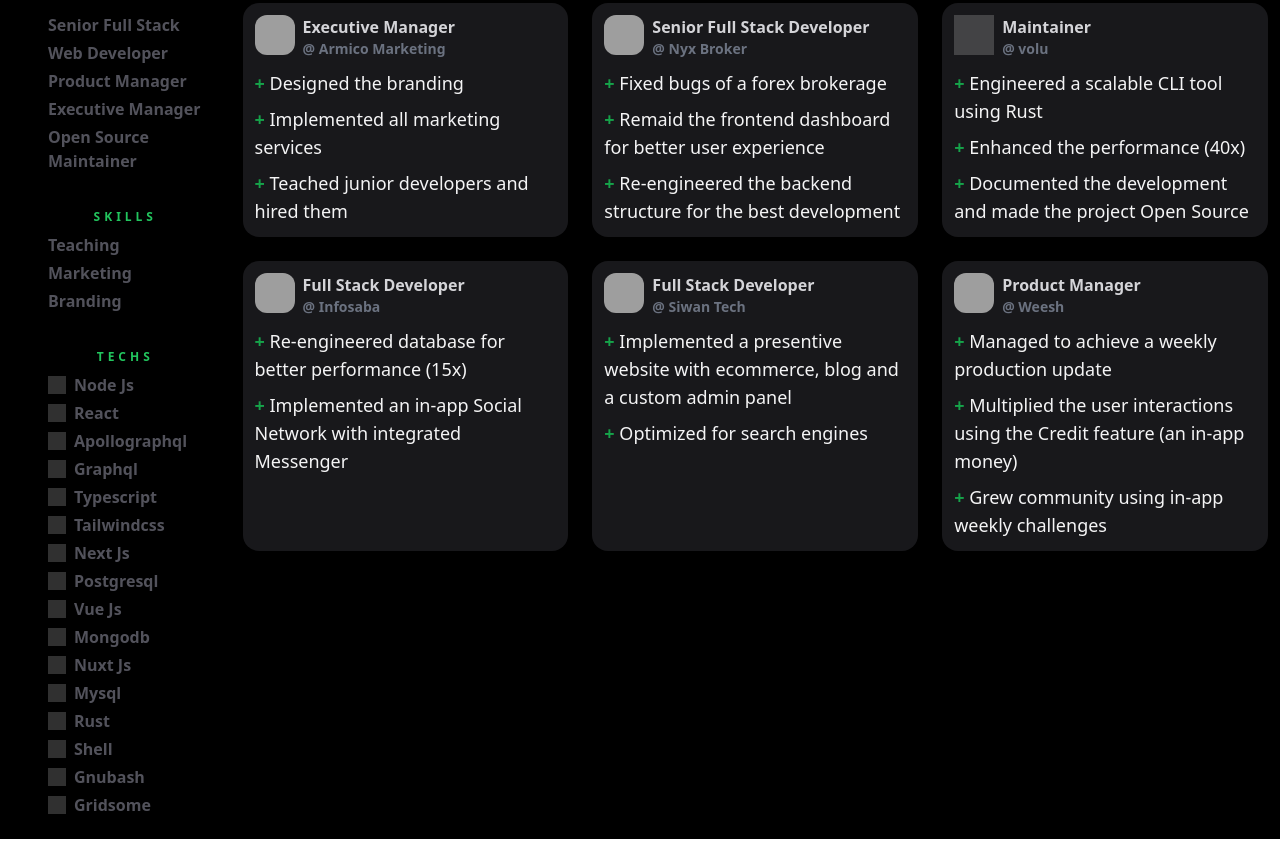
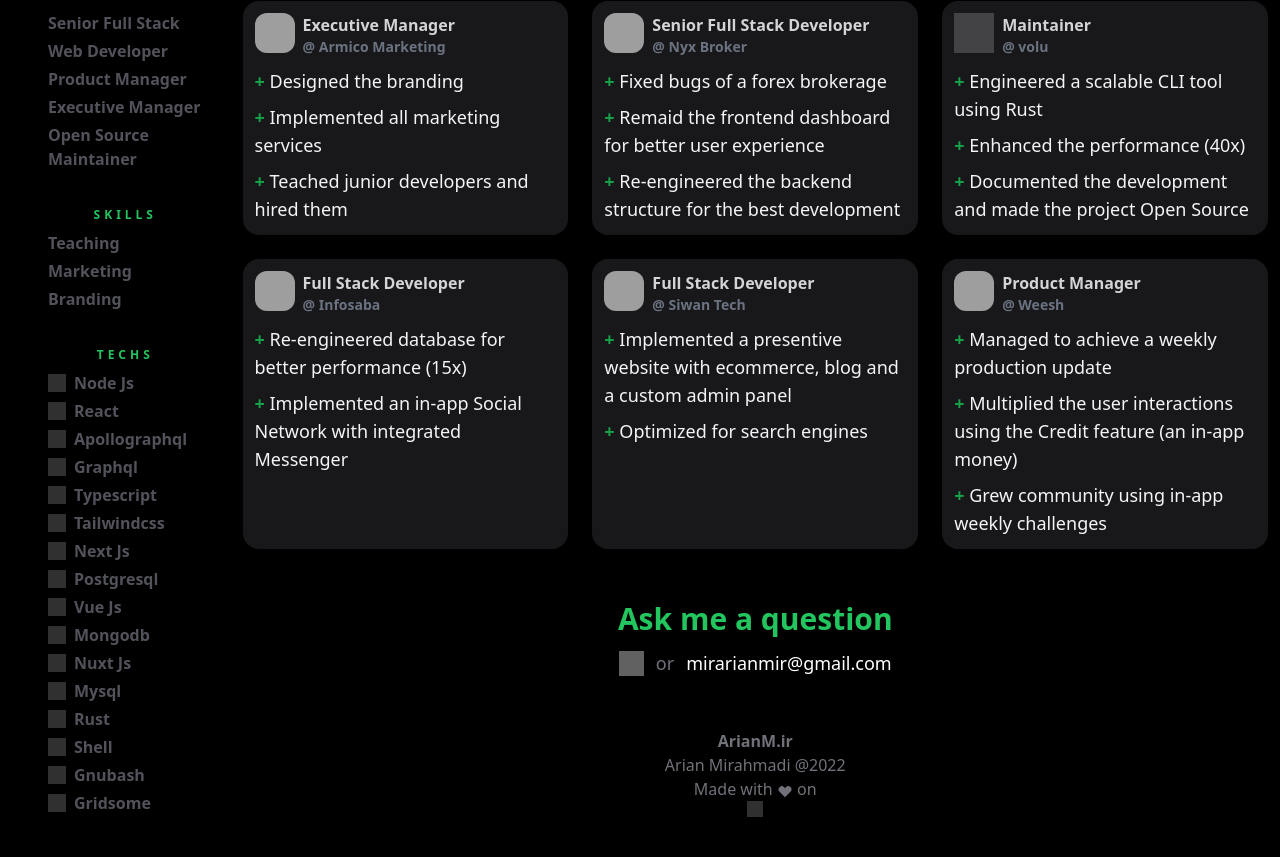
Before and after one commit to thearian/thearian, a Next.js app: page / in a window 1280 px wide. Shown: the part 305-1162 px from the top of the page. Built offline with nearby package versions, Linux system fonts and the light colour scheme; grey boxes are pictures that could not be loaded.

Commit message:
fix: github button and Experience styles

```diff
--- a/components/Experience/index.tsx
+++ b/components/Experience/index.tsx
@@ -128,7 +128,7 @@ const Experience: NextPage<Props> = ({ data, onFocus, delay }) => {
               href={data.source}
             >
               { data.source ?
-                <TechIcon icon='github' size={25} className='opacity-90 invert' /> :
+                <TechIcon icon='github' size={25} className='opacity-90' /> :
                 <EyeOffIcon className='w-7 h-7 md:w-5 md:h-5' />
               }
               <span className='ml-2'>
--- /dev/null
+++ b/components/Footer/index.tsx
@@ -0,0 +1,31 @@
+import type { NextPage } from 'next'
+import TechLink from '../TechLink'
+import {HeartIcon} from '@heroicons/react/solid'
+
+const Footer: NextPage = () => {
+  return (
+    <footer className='text-center pb-10'>
+      <div className='text-white py-10'>
+        <h3 className='text-3xl font-bold text-green-500'>Ask me a question</h3>
+        <div className='flex flex-row gap-x-3 justify-center items-center text-lg py-3'>
+          <TechLink className='invert' tech='linkedin' id='thearian' size={25} />
+
+          <span className='text-zinc-500'> or </span>
+
+          <a href='mailto://mirarianmir@gmail.com'>mirarianmir@gmail.com</a>
+        </div>
+      </div>
+
+      <div className='text-zinc-500'>
+        <b>ArianM.ir</b>
+        <br/>
+        Arian Mirahmadi @2022
+        <br/>
+        Made with <HeartIcon className='inline w-4 h-4' />{' '}
+        on <TechLink className='invert inline opacity-50' tech='github' id='thearian/thearian' size={16} />
+      </div>
+    </footer>
+  )
+}
+
+export default Footer
--- a/components/TechLink/index.tsx
+++ b/components/TechLink/index.tsx
@@ -10,7 +10,7 @@ interface Props {
 
 const TechLink: NextPage<Props> = ({ tech, id, size, className }) => {
   return (
-      <a href={`https://${tech}.com/${id}`}>
+      <a href={`https://${tech}.com/${id}`} className='flex justify-center'>
         <TechIcon icon={tech} size={size} className={className} />
       </a>
   )
--- a/pages/index.tsx
+++ b/pages/index.tsx
@@ -1,10 +1,13 @@
+import {HeartIcon} from '@heroicons/react/solid'
 import type { NextPage } from 'next'
 import Head from 'next/head'
 import {useState} from 'react'
 import {IExperience} from '../@types'
 import Experience from '../components/Experience'
+import Footer from '../components/Footer'
 import Header from '../components/Header'
 import SideNav from '../components/SideNav'
+import TechLink from '../components/TechLink'
 import TopBar from '../components/TopBar'
 import {experiences} from '../constants/resume'
 
@@ -25,7 +28,8 @@ const Home: NextPage = () => {
       <main className='flex flex-col md:flex-row'>
         <SideNav focus={focus} />
 
-        <div className='h-fit md:w-3/4 lg:w-5/6 flex flex-col md:flex-row md:flex-wrap'>
+        <div className='h-fit md:w-3/4 lg:w-5/6'>
+          <div className='flex flex-col md:flex-row md:flex-wrap'>
             { experiences.map((job, i) =>
               <Experience
                 delay={i * 100}
@@ -35,10 +39,10 @@ const Home: NextPage = () => {
               />
             ) }
           </div>
+
+          <Footer />
+        </div>
       </main>
-
-      <footer>
-      </footer>
     </div>
   )
 }
--- a/styles/Experience.module.css
+++ b/styles/Experience.module.css
@@ -1,6 +1,6 @@
 .container {
   @apply transition p-3;
-  animation: FloatIn ease-in-out 1s;
+  animation: FloatIn ease-in-out 1.8s;
 }
 
 .container_fit {
@@ -34,7 +34,7 @@
 }
 
 .primary_button {
- @apply button bg-gradient-to-r from-green-600 to-green-800 text-white font-semibold px-3;
+ @apply button bg-gradient-to-r from-green-600 to-green-800 text-white font-semibold;
 }
 
 .secondary_button_hidden {
@@ -42,7 +42,7 @@
 }
 
 .secondary_button_active {
-  @apply button text-white bg-gray-900 pl-1 pr-3;
+  @apply button text-zinc-900 font-bold bg-white pl-1 pr-3;
 }
 
 @keyframes FloatIn {
```
Lines whose indentation alone changed are shown as unchanged.
